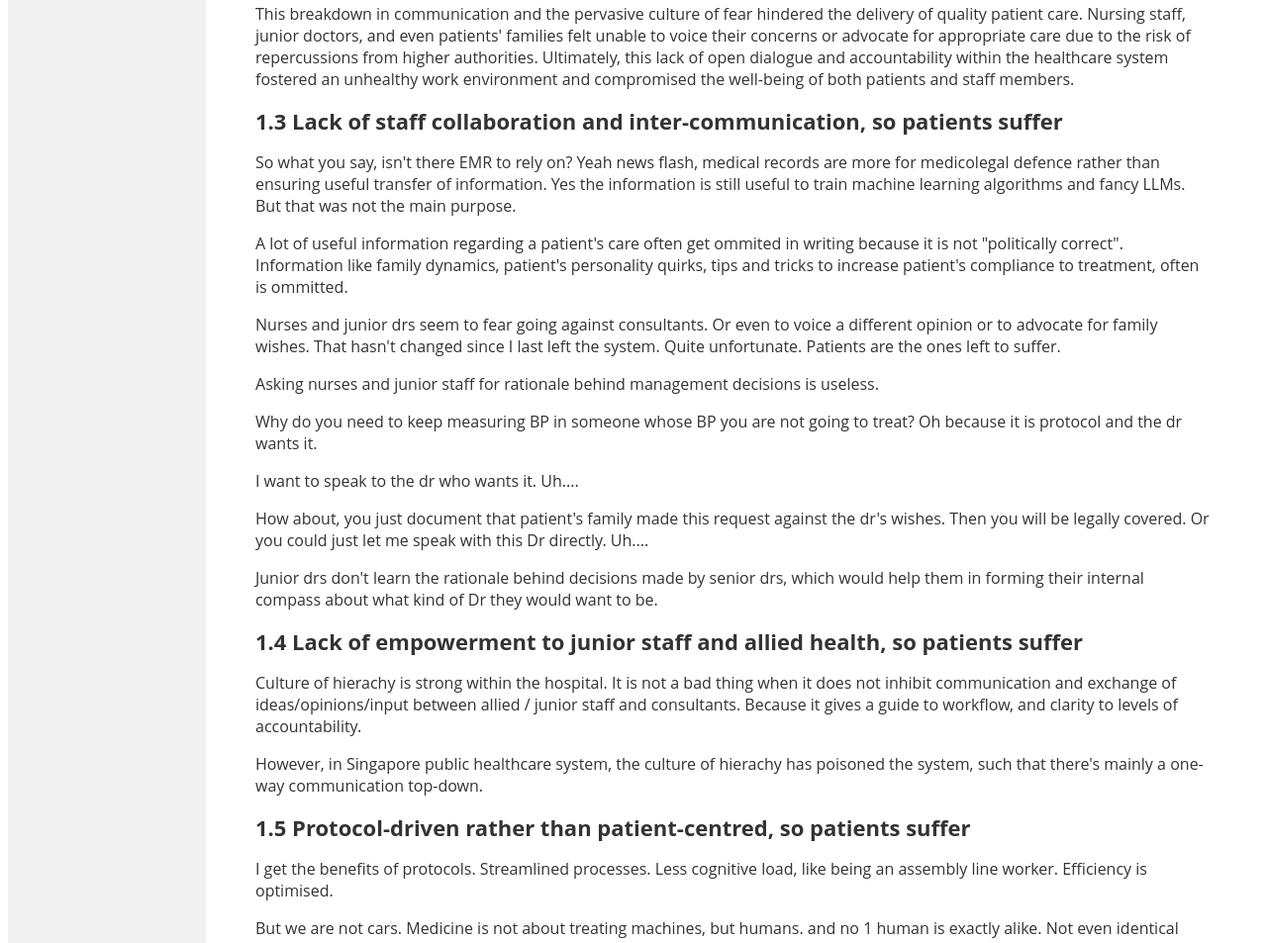
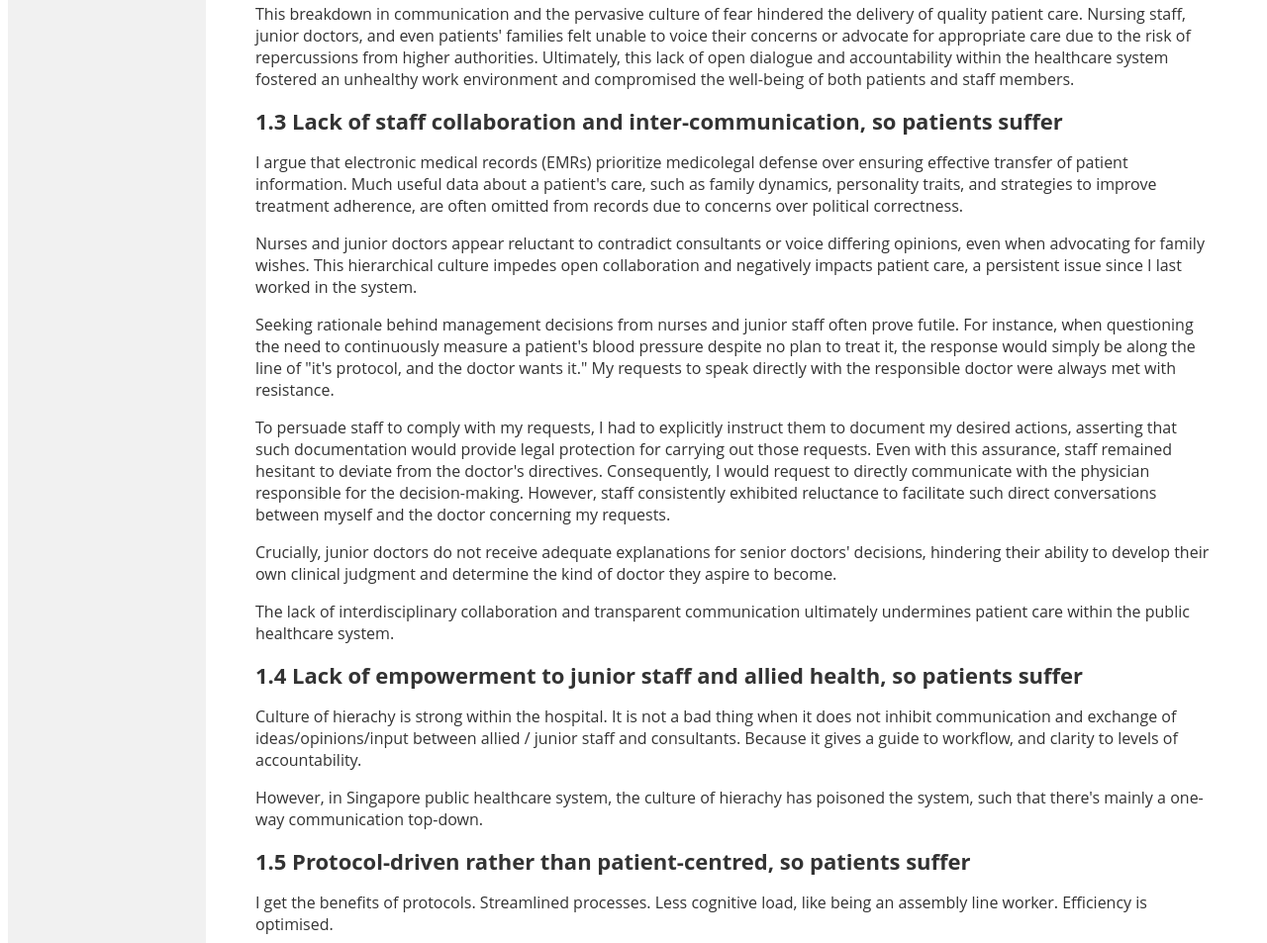
Before and after one commit to yxmauw/dr-data-scientist, a plain HTML site: page palliation.html in a window 1280 px wide. Shown: the part 3167-4120 px from the top of the page at 99% size. Drawn offline with Linux system fonts and the light colour scheme.

Commit message:
Update palliation.html

```diff
--- a/palliation.html
+++ b/palliation.html
@@ -348,43 +348,42 @@
                 1.3 Lack of staff collaboration and inter-communication, so patients suffer
             </h3>
             <p>
-                So what you say, isn't there EMR to rely on? Yeah news flash, medical records are more for medicolegal
-                defence
-                rather than ensuring useful transfer of information. Yes the information is still useful to train
-                machine learning
-                algorithms and fancy LLMs. But that was not the main purpose.
+                I argue that electronic medical records (EMRs) prioritize medicolegal defense
+                over ensuring effective transfer of patient information. Much useful data about
+                a patient's care, such as family dynamics, personality traits, and strategies to
+                improve treatment adherence, are often omitted from records due to concerns over
+                political correctness.
             </p>
             <p>
-                A lot of useful information regarding a patient's care often get ommited in writing because it is not
-                "politically correct". Information like family dynamics, patient's personality quirks, tips and tricks
-                to increase patient's compliance to treatment, often is ommitted.
+                Nurses and junior doctors appear reluctant to contradict consultants or voice
+                differing opinions, even when advocating for family wishes. This hierarchical
+                culture impedes open collaboration and negatively impacts patient care,
+                a persistent issue since I last worked in the system.
             </p>
             <p>
-                 Nurses and junior drs seem to fear going against consultants.
-                 Or even to voice a different opinion or to advocate for family wishes.
-                 That hasn't changed since I last left the system. Quite unfortunate.
-                 Patients are the ones left to suffer.
+                Seeking rationale behind management decisions from nurses and junior staff
+                often prove futile. For instance, when questioning the need to continuously
+                measure a patient's blood pressure despite no plan to treat it, the
+                response would simply be along the line of "it's protocol, and the doctor wants it." My
+                requests to speak directly with the responsible doctor were always met with resistance.
             </p>
             <p>
-                Asking nurses and junior staff for rationale behind management decisions is useless.
+                To persuade staff to comply with my requests, I had to explicitly instruct them to
+                document my desired actions, asserting that such documentation would provide legal
+                protection for carrying out those requests. Even with this assurance, staff remained
+                hesitant to deviate from the doctor's directives. Consequently, I would request to directly
+                communicate with the physician responsible for the decision-making. However, staff
+                consistently exhibited reluctance to facilitate such direct conversations between
+                myself and the doctor concerning my requests.
             </p>
             <p>
-                Why do you need to keep measuring BP in someone whose BP you are not going to treat? Oh because it is
-                protocol and the dr wants it.
+                Crucially, junior doctors do not receive adequate explanations for senior doctors'
+                decisions, hindering their ability to develop their own clinical judgment and determine
+                the kind of doctor they aspire to become.
             </p>
             <p>
-                I want to speak to the dr who wants it. Uh....
-            </p>
-            <p>
-                How about, you just document that patient's family made this request against the dr's wishes.
-                Then you will be legally covered. Or you could just let me speak with this Dr directly.
-
-                Uh....
-            </p>
-            <p>
-                Junior drs don't learn the rationale behind decisions made by senior drs,
-                    which would help them in forming their internal compass about what kind of Dr
-                    they would want to be.
+                The lack of interdisciplinary collaboration and transparent communication ultimately
+                undermines patient care within the public healthcare system.
             </p>
             <h3 id="section1-4">
                 1.4 Lack of empowerment to junior staff and allied health, so patients suffer
```
